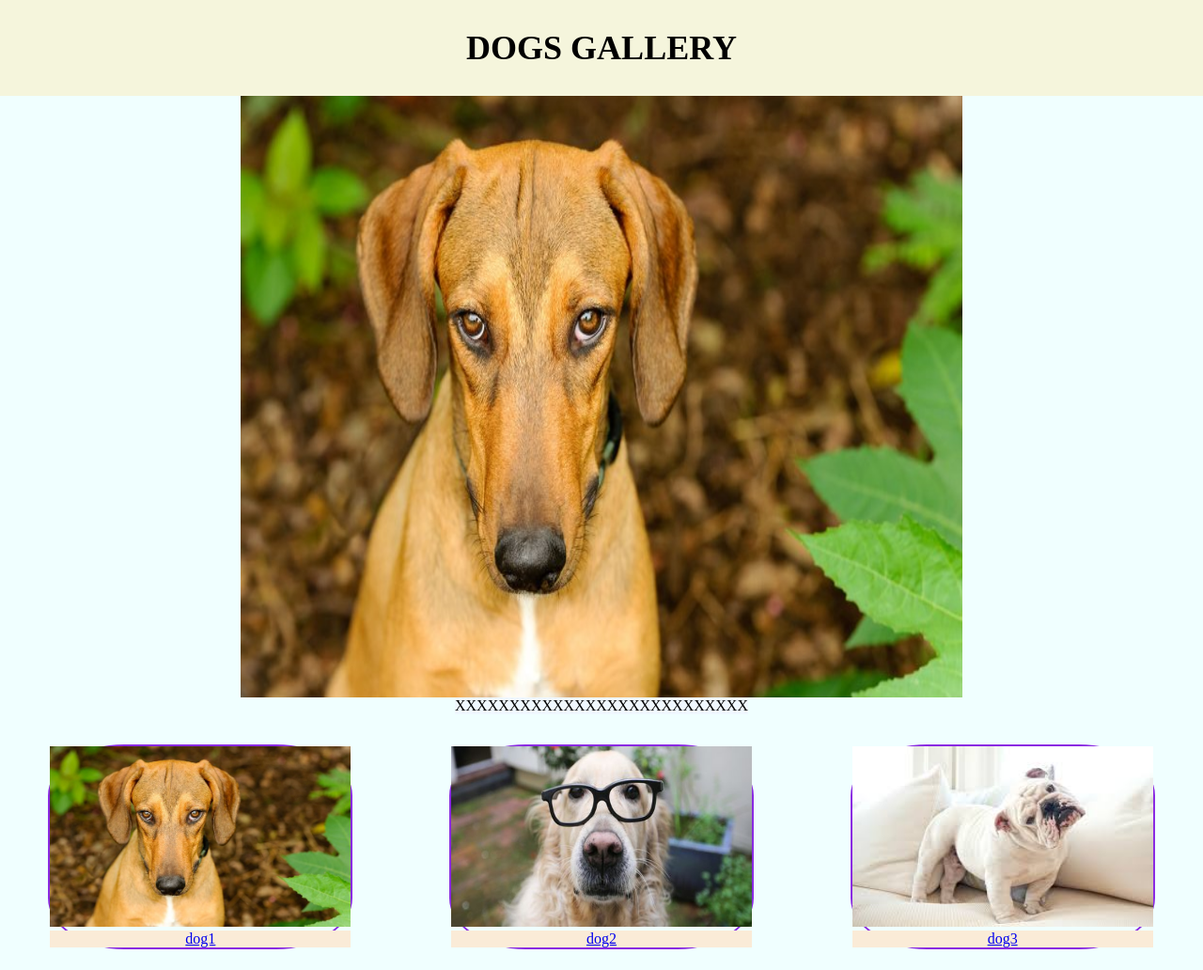
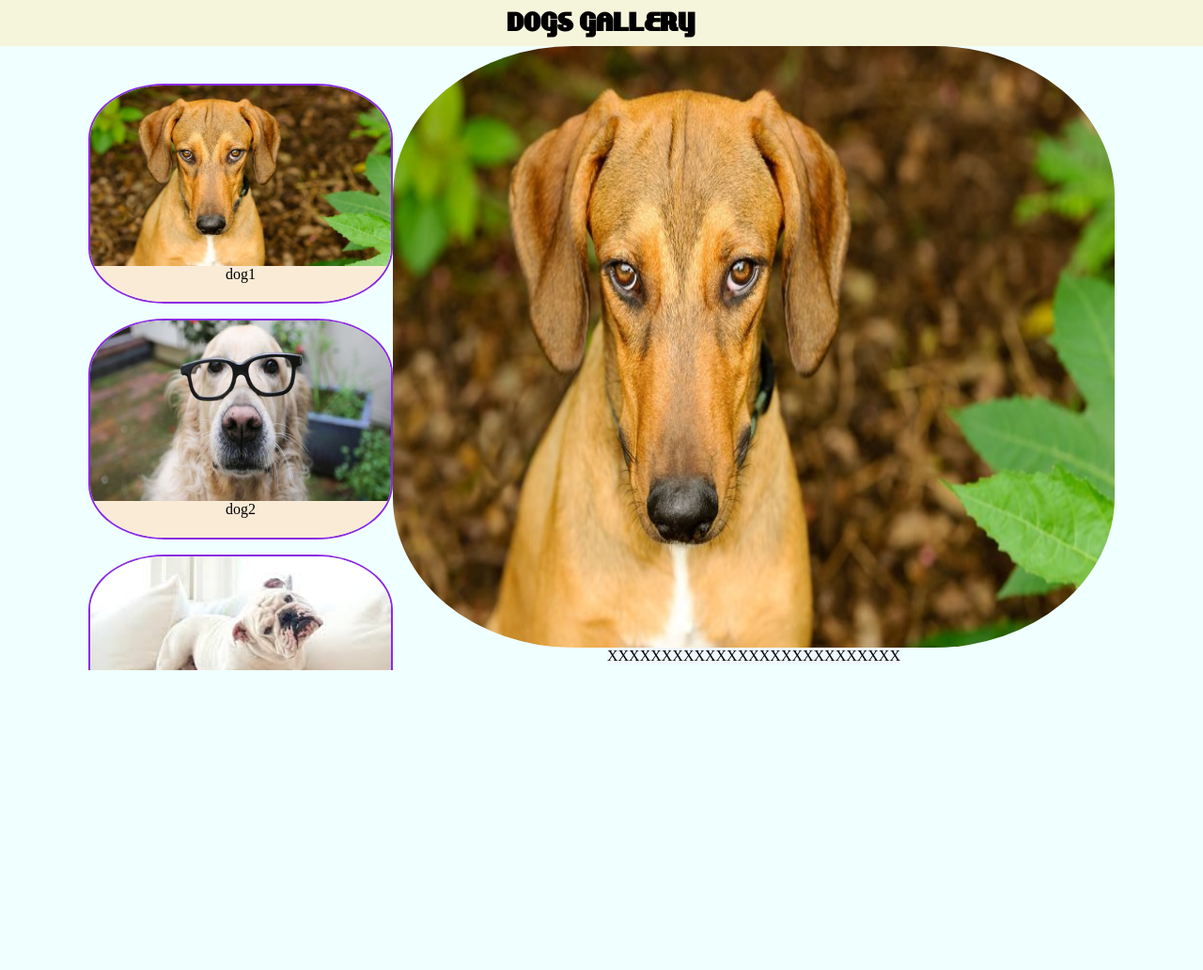
Before and after one commit to Java50MyTelran/html-css-js-introduction, a plain HTML site: page index.html in a window 1280 px wide. Shown: the whole page at 94% size. After the commit the page ends 800 px from the top, so only its background shows below. Drawn offline with Linux system fonts and the light colour scheme.

Commit message:
CW #6 Media query

```diff
--- a/styles/dogs.css
+++ b/styles/dogs.css
@@ -1,3 +1,13 @@
+@font-face {
+    font-family: airstream;
+    src: url(fonts/Airstream-webfont.svg);
+    src: url(fonts/Airstream-webfont.woff);
+}
+@font-face {
+    font-family: lakeshor;
+    src: url(fonts/LAKESHOR-webfont.svg);
+    src: url(fonts/LAKESHOR-webfont.woff);
+}
 html {
     height: 100%
 }
@@ -6,27 +16,39 @@ body {
     background-color: azure;
     display: flex;
     flex-direction: column;
+
     margin: 0;
 }
 .logo {
     display: block;
     text-align: center;
     background-color: beige;
-    font-size: 1.5em;
+    font-size: 1.2em;
     text-transform: uppercase;
+    font-family: lakeshor;
+
+
+}
+h2 {
+    margin-top: 10px;
+    margin-bottom: 10px;
 }
 .main-class {
     display: flex;
     flex-direction: column;
+    justify-content: center;
+    flex-grow: 1;
 }
 .details-container {
     display: flex;
     flex-direction: column;
     align-items: center;
+    margin-bottom: 2vh;
 }
 .details-image {
     width: 60vw;
     height: 50vw;
+    border-radius: 25%;
 }
 .details-title {
     display: block;
@@ -35,26 +57,55 @@ body {
 .thumbnails-list {
     display: flex;
     flex-wrap: wrap;
-    max-height: 30vh;
+    max-height: 37vh;
     overflow-y: scroll;
     list-style: none;
     justify-content: space-around;
     padding-left: 0;
+    margin-top: 3vh;
 }
 .thumbnails-item {
     border: solid 2px blueviolet;
     margin-top: 2vh;
     border-radius: 25%;
+    overflow: hidden;
 }
 .thumbnails-anchor {
-
+    text-decoration: none;
 }
 .thumbnails-image {
     width: 25vw;
-    height: 15vw
+    height: 15vw;
+    display: block;
 }
 .thumbnails-title {
     display: block;
     text-align: center;
     background-color: antiquewhite;
+    color: black;
+
 }
+@media (min-width: 560px) {
+    .main-class {
+        flex-direction: row;
+    }
+    .thumbnails-list {
+        order: -1;
+        flex-direction: column;
+        flex-wrap: nowrap;
+        max-height: 80vh;
+        justify-content: flex-start;
+
+
+    }
+    .thumbnails-item {
+        min-height: 18vw;
+    }
+    .thumbnails-title {
+        height: 3vw;
+    }
+
+}
+@media (min-width: 1000px) {
+
+}
```
